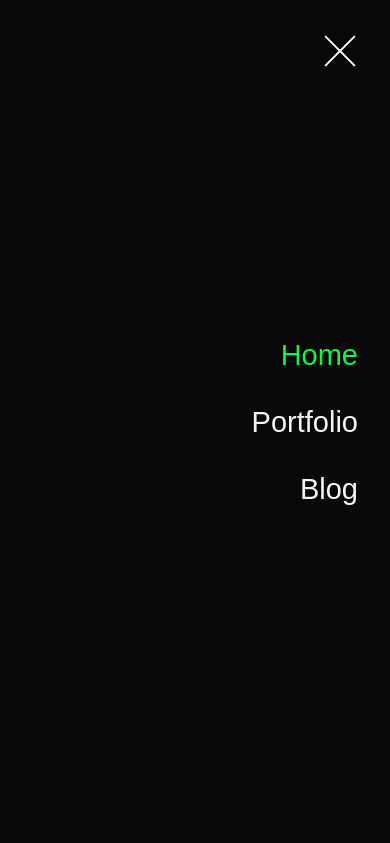
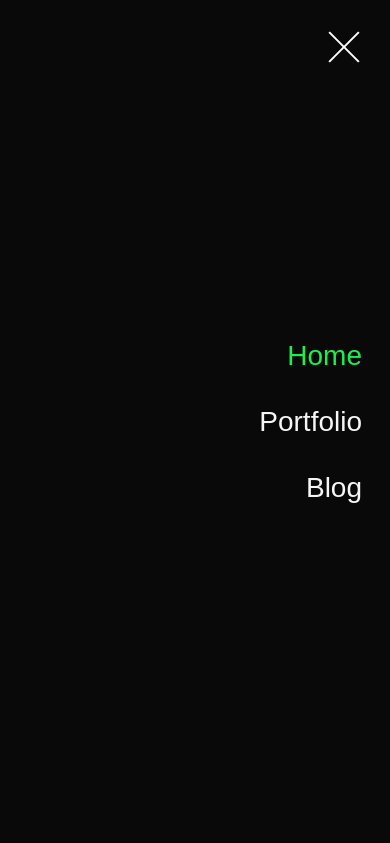
Before and after one commit to JensSchoon/jensschoon.github.io, a plain HTML site: page index.html in a window 390 px wide. Both pictures are taken after a click on the button "Menü öffnen". Shown: the top 843 px of the page. Drawn offline with Linux system fonts and the light colour scheme.

Commit message:
Add files via upload

```diff
--- a/styles.css
+++ b/styles.css
@@ -5,7 +5,7 @@
 }
 *{box-sizing:border-box}
 html{scroll-behavior:smooth;scroll-padding-top:104px}
-body{margin:0;background:var(--bg);color:var(--text);font-family:Arial,Helvetica,sans-serif;overflow-x:hidden}
+html,body{max-width:100%;overflow-x:hidden}body{margin:0;background:var(--bg);color:var(--text);font-family:Arial,Helvetica,sans-serif}
 a{color:inherit;text-decoration:none} button{font:inherit}
 .container{width:min(1120px,calc(100% - 42px));margin:auto}
 .header{position:sticky;top:0;z-index:50;background:rgba(8,8,9,.93);border-bottom:1px dashed #38383a;backdrop-filter:blur(12px)}
@@ -14,12 +14,12 @@ a{color:inherit;text-decoration:none} button{font:inherit}
 .logo-box{width:52px;height:52px;border:4px solid var(--green);border-left-width:7px;border-right-width:7px;display:grid;place-items:center;color:var(--green);font:bold 22px/1 monospace;box-shadow:0 0 18px rgba(23,242,74,.15)}
 .burger{width:52px;height:52px;border:0;background:transparent;display:grid;place-items:center;cursor:pointer;padding:6px}
 .burger span,.burger:before,.burger:after{content:"";display:block;width:40px;height:2px;background:#f2f2f2;margin:5px 0}
-.overlay{position:fixed;inset:0;background:#09090a;z-index:100;display:flex;opacity:0;visibility:hidden;transition:.3s ease}
+.overlay{position:fixed;inset:0;width:100vw;height:100dvh;background:#09090a;z-index:100;display:flex;opacity:0;visibility:hidden;transition:.3s ease;overflow:hidden}
 .overlay.open{opacity:1;visibility:visible}
 .close{position:absolute;right:22px;top:22px;width:56px;height:56px;background:transparent;border:0;cursor:pointer}
 .close:before,.close:after{content:"";position:absolute;left:27px;top:8px;width:2px;height:42px;background:white}
 .close:before{transform:rotate(45deg)} .close:after{transform:rotate(-45deg)}
-.overlay nav{margin:auto 32px auto auto;display:flex;flex-direction:column;gap:34px;text-align:right;font-size:29px}
+.overlay nav{width:100%;max-width:100%;margin:auto 0;display:flex;flex-direction:column;gap:34px;text-align:right;font-size:29px;padding:0 30px}
 .overlay nav a{color:#f6f6f6}.overlay nav a:hover,.overlay nav a.active{color:var(--green)}
 
 .hero{min-height:880px;border-bottom:1px solid #121214}
@@ -106,3 +106,30 @@ footer h3{font-size:clamp(52px,7vw,76px);font-weight:300;margin:0 0 54px}
   footer{padding:72px 0 86px}footer h3{margin-bottom:38px}.footer-brand{font-size:22px;margin-bottom:38px}.contact{font-size:20px}
   .socials{gap:16px;margin:38px 0}.social{width:44px;height:44px}
 }
+
+
+.overlay nav a{display:block;max-width:100%;overflow-wrap:anywhere}
+.close{box-sizing:border-box}
+
+
+@media(max-width:760px){
+  .overlay{width:100vw;max-width:100vw;left:0;right:0;overflow-x:hidden}
+  .overlay nav{
+    width:100%;
+    max-width:100%;
+    margin:auto 0;
+    padding:0 28px;
+    text-align:right;
+    align-items:flex-end;
+    font-size:28px;
+  }
+  .overlay nav a{
+    width:auto;
+    max-width:calc(100vw - 56px);
+    white-space:normal;
+  }
+  .close{
+    right:18px;
+    top:18px;
+  }
+}
```
